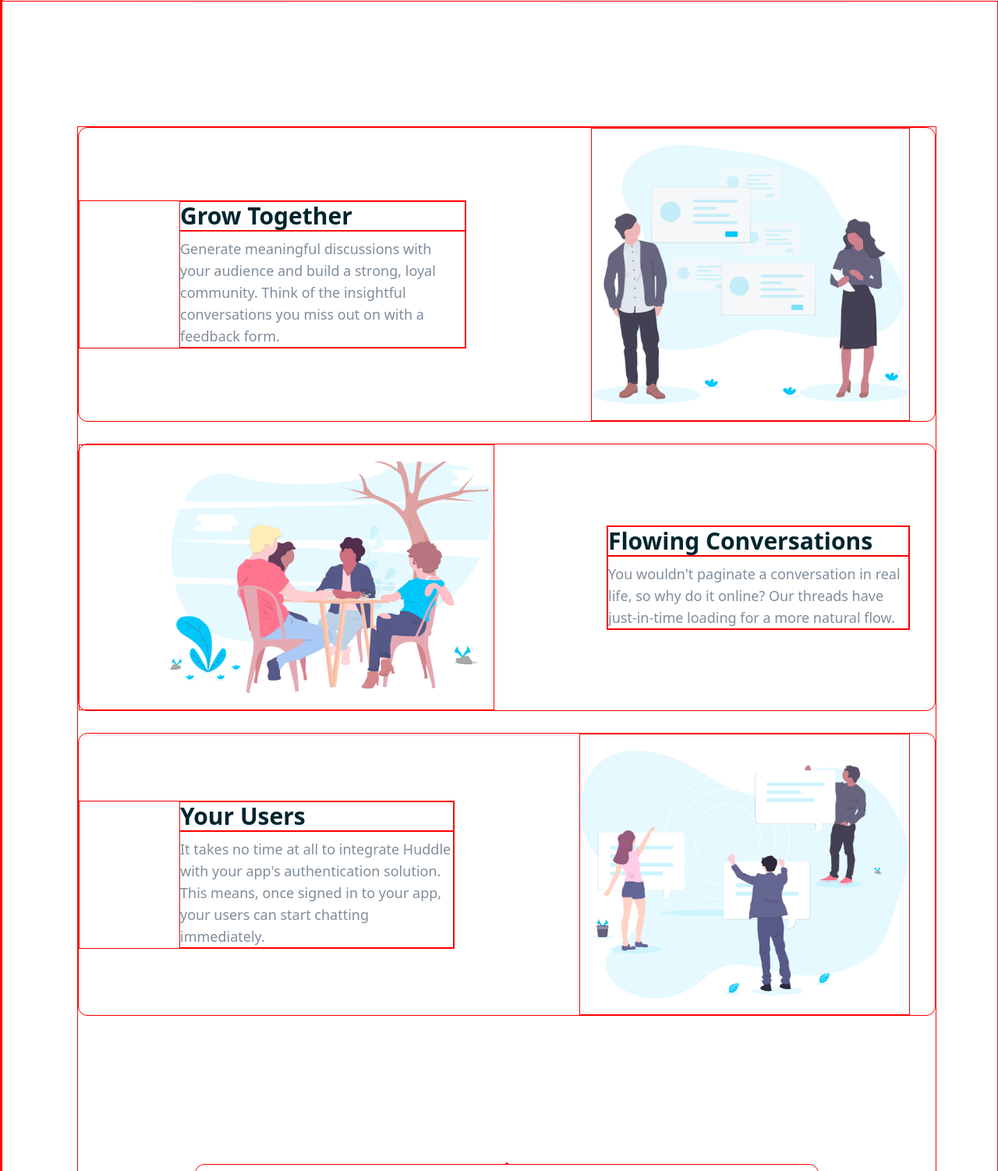
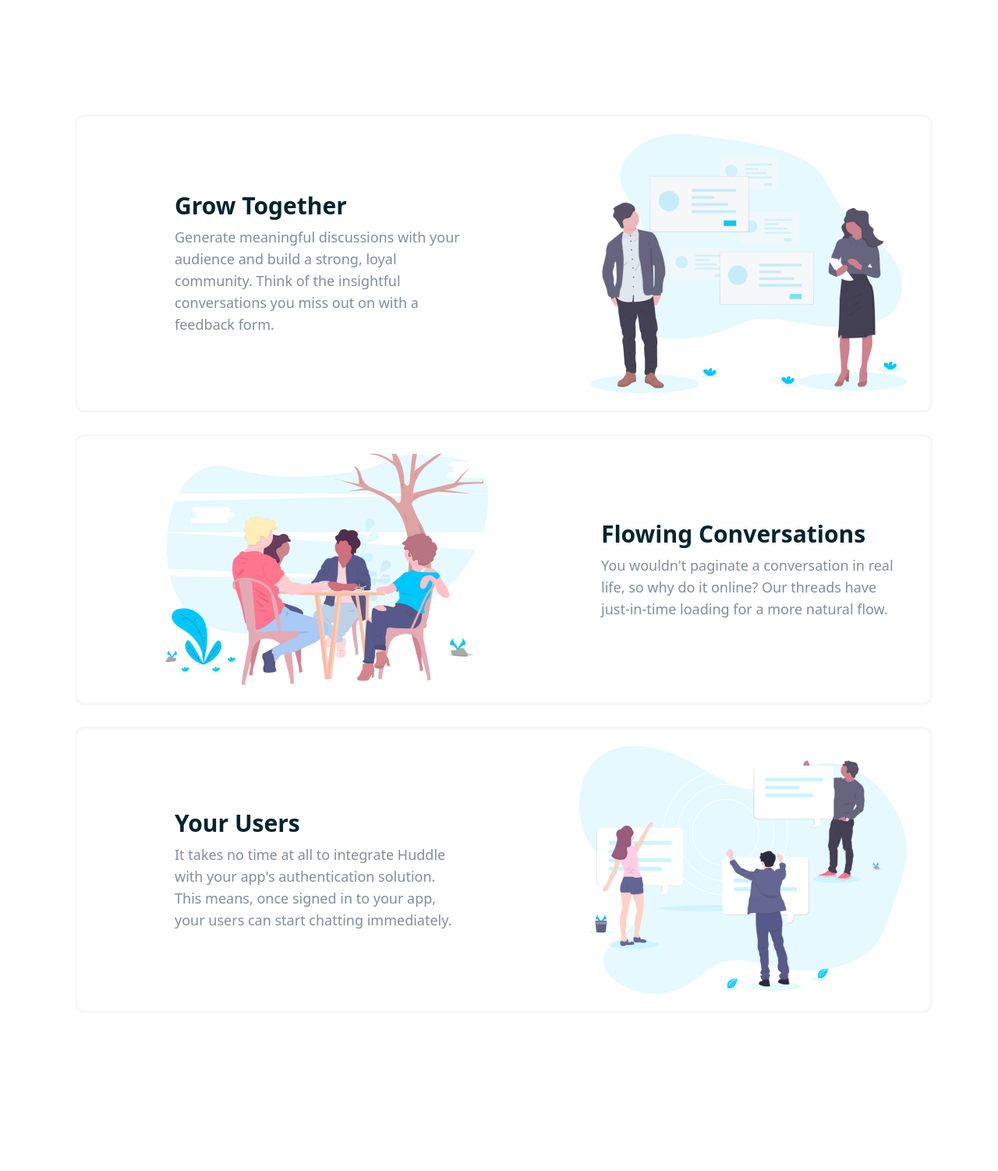
Before and after one commit to Georginio-prod/Huddle-landing-, a website built with Vite: page index.html in a window 1280 px wide. Shown: the part 731-2233 px from the top of the page at 78% size. Built offline with nearby package versions, Linux system fonts and the light colour scheme.

Commit message:
modification validate

```diff
--- a/index.html
+++ b/index.html
@@ -80,13 +80,13 @@
               miss out on with a feedback form.
             </h2>
           </div>
-          <img src="./public/grow_together.png" alt="img" class="pt-5 pb-5" />
+          <img src="./public/grow_together.png" alt="img" class="pt-6 pb-6" />
         </div>
 
         <div
           class="flex-row gap-36 flex max-w-maxWidth rounded-xl shadow-custom_inner justify-center items-center pr-8"
         >
-          <img src="./public/grow_together (1).png" alt="img" class="pl-28 pt-5 pb-5" />
+          <img src="./public/grow_together (1).png" alt="img" class="pl-28 pt-6 pb-6" />
           <div class="flex-col">
             <p class="text-colorH2 text-3xl font-semibold">
               Flowing Conversations
@@ -112,7 +112,7 @@
               your users can start chatting immediately.
             </h2>
           </div>
-          <img src="./public/grow_together (2).png" alt="img" class="pt-5 pb-5"/>
+          <img src="./public/grow_together (2).png" alt="img" class="pt-6 pb-6"/>
         </div>
 
         <div class="flex flex-col pb-12 mb-16 mt-40 rounded-xl">
--- a/style.css
+++ b/style.css
@@ -7,5 +7,5 @@
     margin: 0;
     padding: 0;
     font-family: "Poppins" "Open Sans", sans-serif;
-    border: 1px solid red;
+    /* border: 1px solid red; */
 }
```
Also changed, not shown: readme.md.
